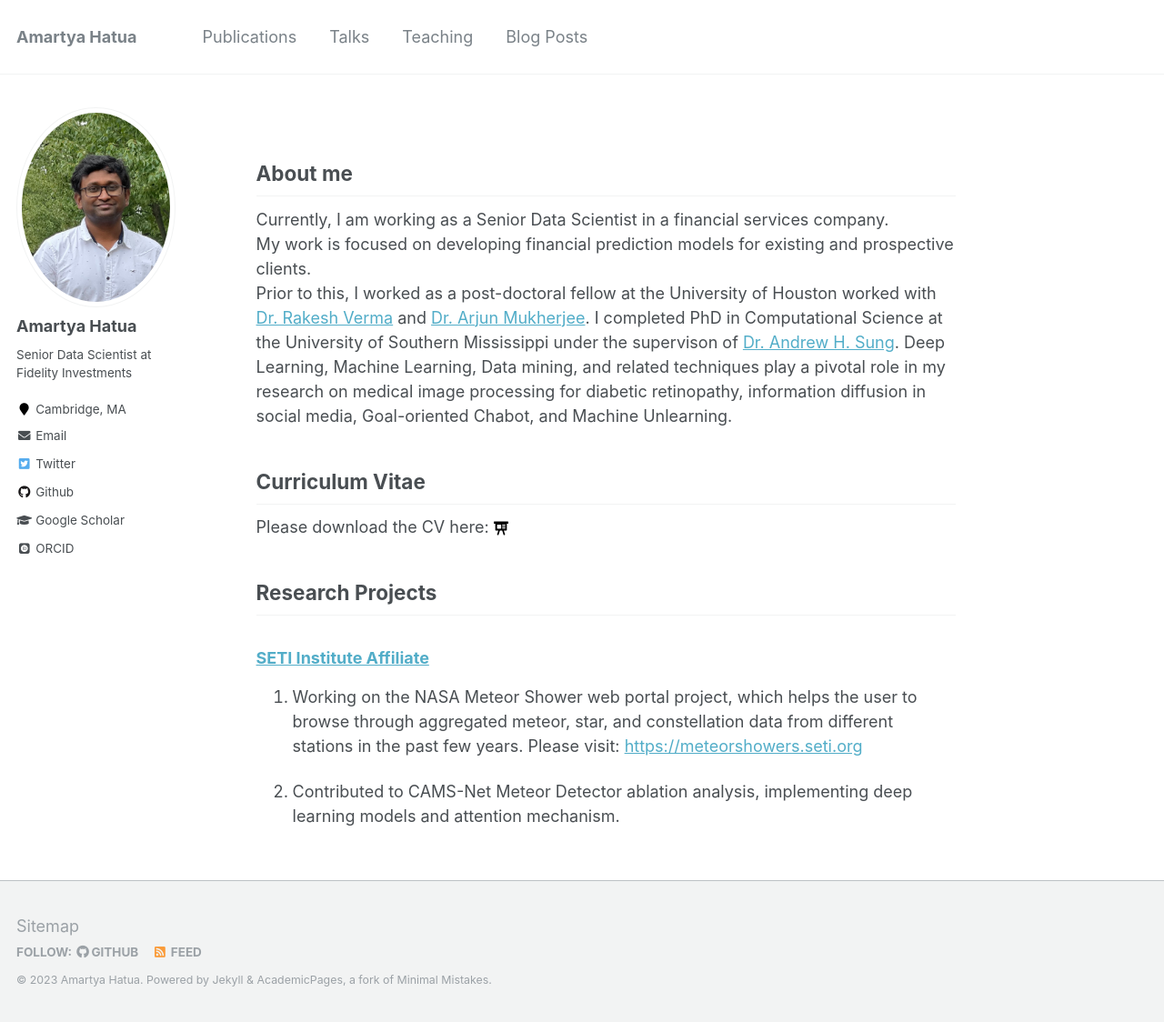
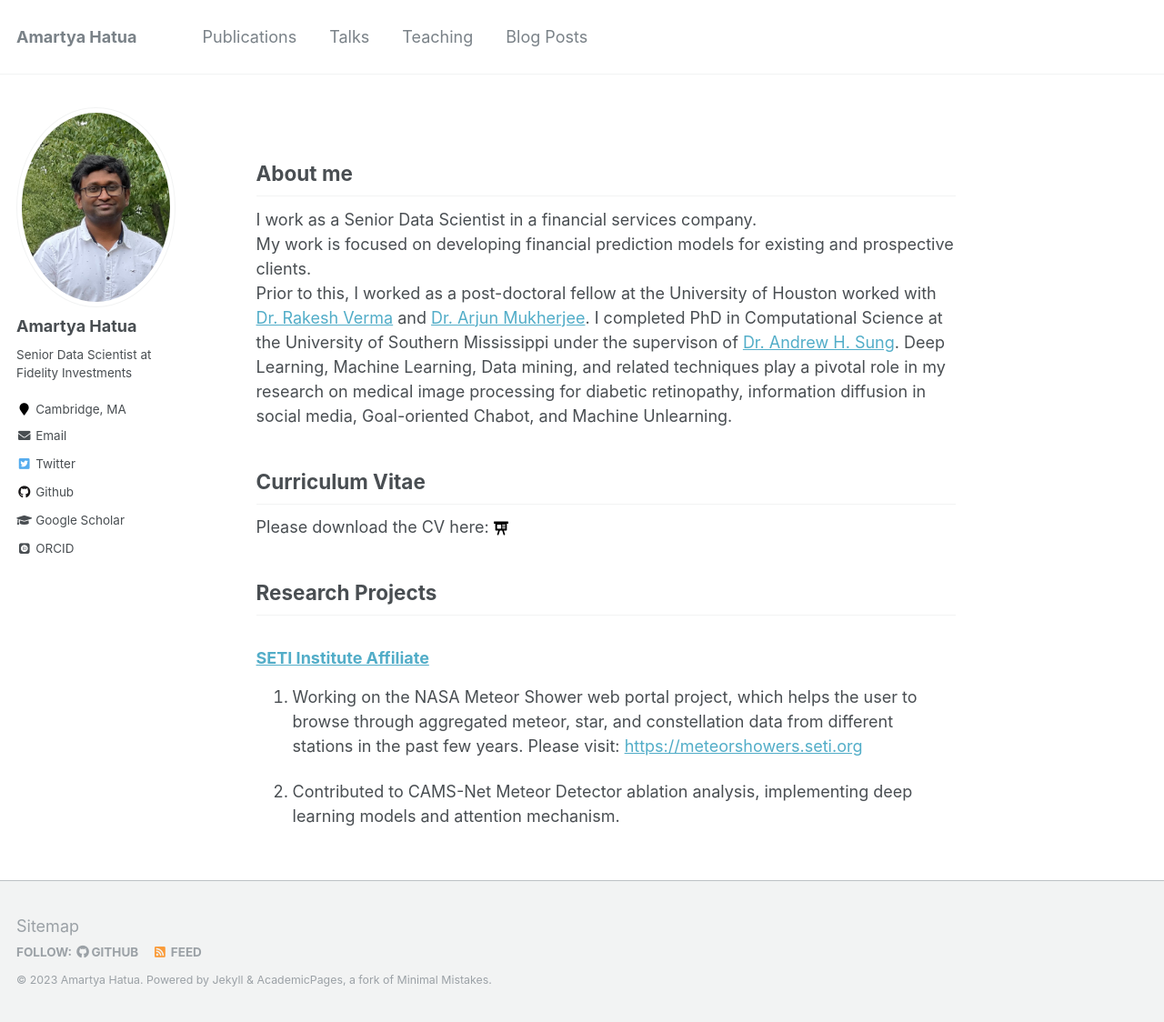
Before and after one commit to amartyahatua/amartyahatua.github.io, a Jekyll site: the page built from _pages/about.md, in a window 1280 px wide and 1124 px high. Shown: the whole window at 91% size. Built offline with Jekyll 4.4.1, drawn with Linux system fonts in a browser that asks for light colours; some web fonts are replaced.

Commit message:
'Updating_about_me'

```diff
--- a/_pages/about.md
+++ b/_pages/about.md
@@ -10,7 +10,7 @@ redirect_from:
 
 ## About me
 
-Currently, I am working as a Senior Data Scientist in a financial services company.
+I work as a Senior Data Scientist in a financial services company.
 <br>
 My work is focused on developing financial prediction models for existing and prospective clients.
 Prior to this, I worked as a post-doctoral fellow at the University of Houston worked with [Dr. Rakesh Verma](http://cs.uh.edu/~rmverma)  and [Dr. Arjun Mukherjee](https://www2.cs.uh.edu/~arjun/).
```
